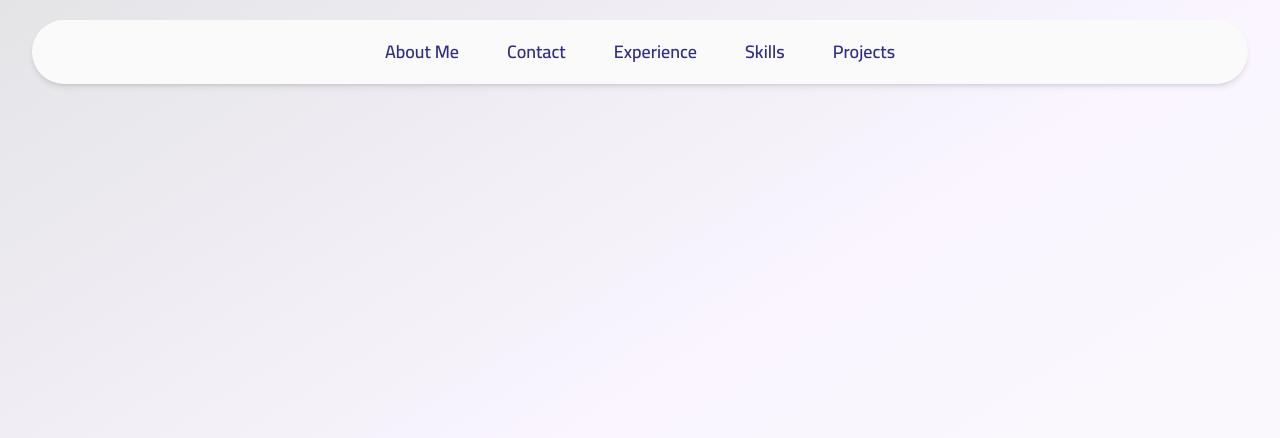
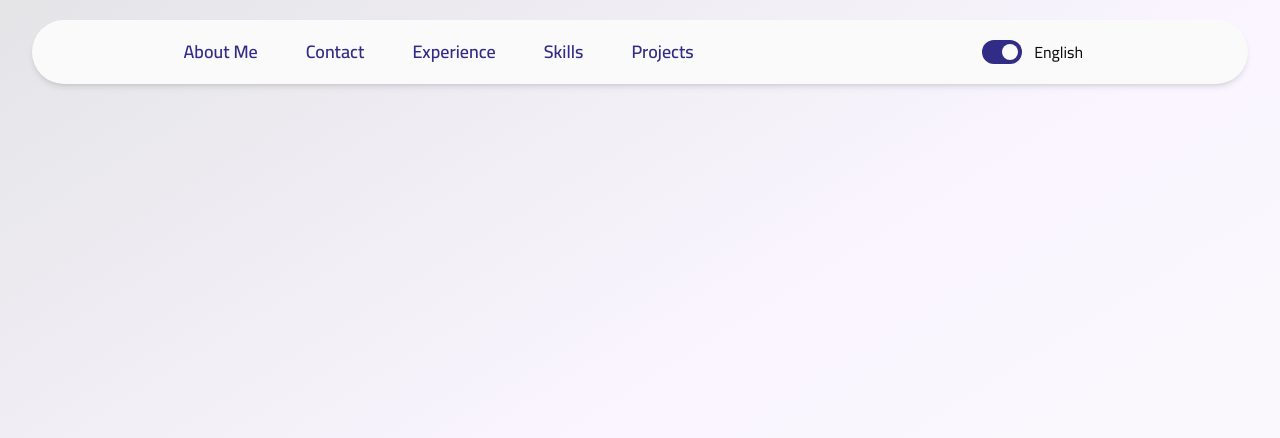
Before and after one commit to jeffersonsil813/portfolio, a React (Vite) app: page / in a window 1280 px wide. Shown: the top 438 px of the page. Built offline with nearby package versions, Linux system fonts and the light colour scheme.

Commit message:
Create the toggleTranslationButton and edit navbar component

```diff
--- a/src/components/navbar/navList.tsx
+++ b/src/components/navbar/navList.tsx
@@ -1,5 +1,6 @@
 import { useTypedTranslation } from "../../hooks/useTypedTranslation";
 import Text from "../text";
+import ToggleTranslationButton from "../toggleTranslationButton";
 
 const NavList = () => {
   const { t } = useTypedTranslation();
@@ -18,7 +19,8 @@ const NavList = () => {
   };
 
   return (
-    <div className="h-full flex justify-center items-center gap-12">
+    <div className="h-full flex justify-around items-center gap-5">
+      <div className="flex justify-center items-center gap-12 flex-2">
         {links.map(({ id, text }) => (
           <a key={id} href={`#${id}`} onClick={(e) => handleScroll(e, id)}>
             <Text
@@ -30,6 +32,10 @@ const NavList = () => {
           </a>
         ))}
       </div>
+      <div className="flex items-center justify-center flex-1">
+        <ToggleTranslationButton />
+      </div>
+    </div>
   );
 };
 
--- /dev/null
+++ b/src/components/toggleTranslationButton/index.tsx
@@ -0,0 +1,34 @@
+import { useState, type ChangeEvent } from "react";
+import { useTranslation } from "react-i18next";
+import { useTypedTranslation } from "../../hooks/useTypedTranslation";
+import Text from "../text";
+
+const ToggleTranslationButton = () => {
+  const { i18n } = useTranslation();
+  const { t } = useTypedTranslation();
+  const [checked, setChecked] = useState(i18n.language === "en");
+
+  const handleChange = (e: ChangeEvent<HTMLInputElement, HTMLInputElement>) => {
+    const value = e.target.checked;
+    setChecked(value);
+    i18n.changeLanguage(value ? "en" : "pt");
+  };
+
+  return (
+    <label className="inline-flex items-center cursor-pointer gap-3">
+      <input
+        type="checkbox"
+        className="sr-only peer"
+        checked={checked}
+        onChange={handleChange}
+      />
+      <div className="relative w-10 h-6 bg-zinc-200 rounded-full p-1 transition-all
+      peer-checked:bg-indigo-900
+      after:content-[''] after:block after:bg-zinc-50 after:rounded-full after:h-4 after:w-4 after:transition-all
+      peer-checked:after:translate-x-4"></div>
+      <Text className="text-zinc-950">{t("navbar.translation")}</Text>
+    </label>
+  );
+};
+
+export default ToggleTranslationButton;
```
Lines whose indentation alone changed are shown as unchanged.
